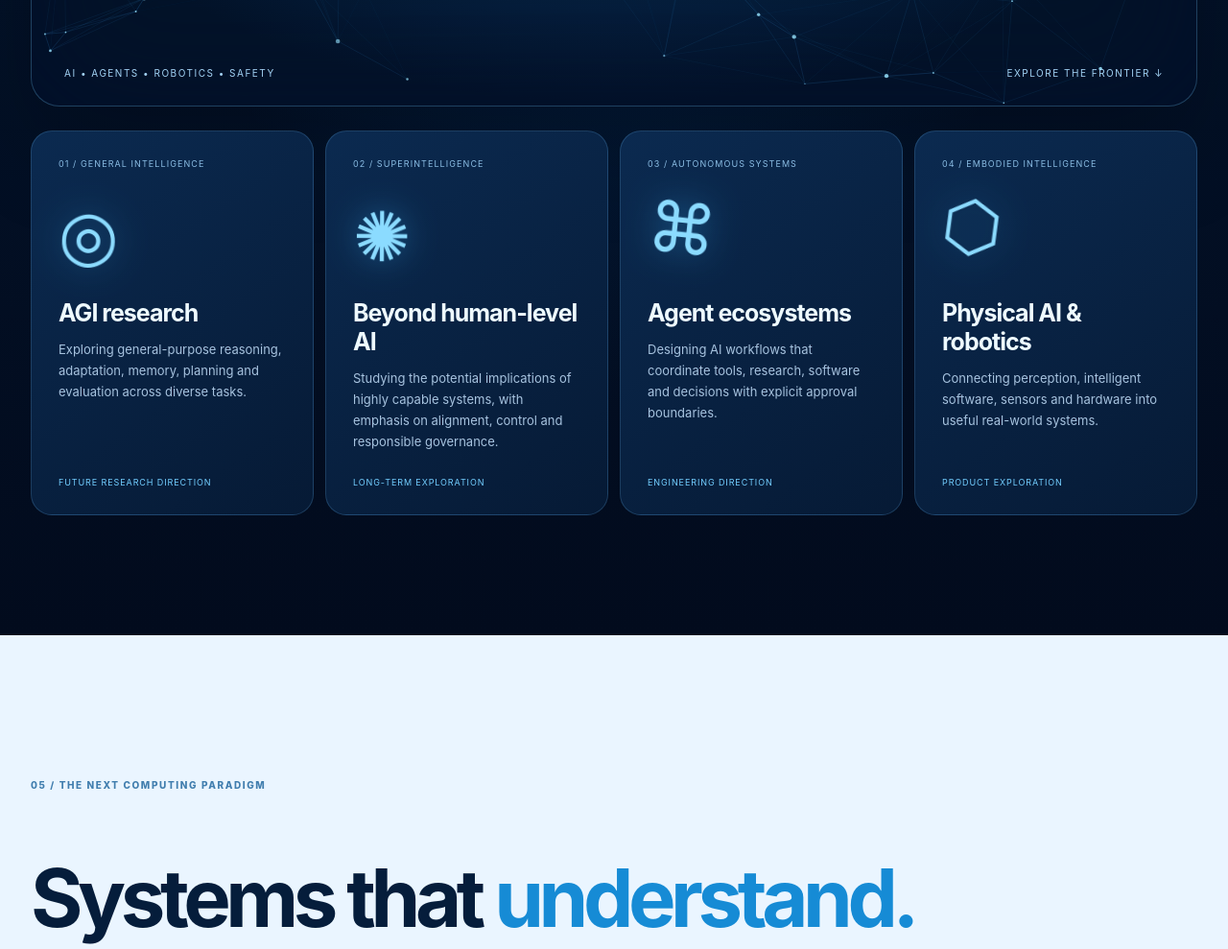
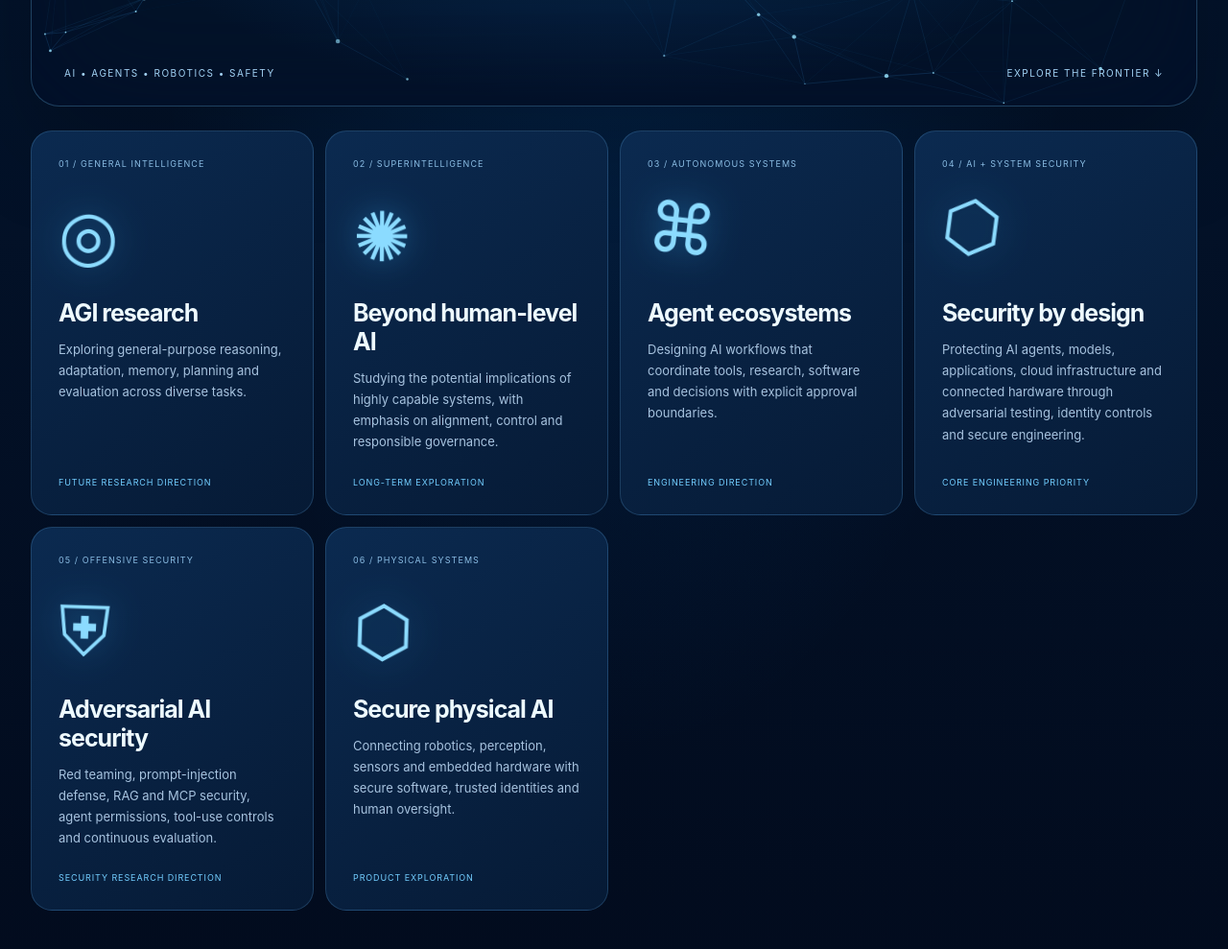
Before and after one commit to muneebch2000/esnexus-website, a website: page index.html in a window 1280 px wide. Shown: the part 4760-5749 px from the top of the page at 96% size. Drawn offline with Linux system fonts and the light colour scheme; animation ran at ten frames a second.

Commit message:
Expand intelligence frontier with AI cybersecurity, red teaming and secure robotics

```diff
--- a/index.html
+++ b/index.html
@@ -15,8 +15,8 @@
 <article class="frontier-card reveal"><div class="frontier-index">01 / GENERAL INTELLIGENCE</div><div class="frontier-symbol">◎</div><h3>AGI research</h3><p>Exploring general-purpose reasoning, adaptation, memory, planning and evaluation across diverse tasks.</p><span class="frontier-tag">FUTURE RESEARCH DIRECTION</span></article>
 <article class="frontier-card reveal"><div class="frontier-index">02 / SUPERINTELLIGENCE</div><div class="frontier-symbol">✺</div><h3>Beyond human-level AI</h3><p>Studying the potential implications of highly capable systems, with emphasis on alignment, control and responsible governance.</p><span class="frontier-tag">LONG-TERM EXPLORATION</span></article>
 <article class="frontier-card reveal"><div class="frontier-index">03 / AUTONOMOUS SYSTEMS</div><div class="frontier-symbol">⌘</div><h3>Agent ecosystems</h3><p>Designing AI workflows that coordinate tools, research, software and decisions with explicit approval boundaries.</p><span class="frontier-tag">ENGINEERING DIRECTION</span></article>
-<article class="frontier-card reveal"><div class="frontier-index">04 / EMBODIED INTELLIGENCE</div><div class="frontier-symbol">⬡</div><h3>Physical AI & robotics</h3><p>Connecting perception, intelligent software, sensors and hardware into useful real-world systems.</p><span class="frontier-tag">PRODUCT EXPLORATION</span></article>
-</div></div></section>
+<article class="frontier-card reveal"><div class="frontier-index">04 / AI + SYSTEM SECURITY</div><div class="frontier-symbol">⬡</div><h3>Security by design</h3><p>Protecting AI agents, models, applications, cloud infrastructure and connected hardware through adversarial testing, identity controls and secure engineering.</p><span class="frontier-tag">CORE ENGINEERING PRIORITY</span></article>
+<article class="frontier-card reveal"><div class="frontier-index">05 / OFFENSIVE SECURITY</div><div class="frontier-symbol">⛨</div><h3>Adversarial AI security</h3><p>Red teaming, prompt-injection defense, RAG and MCP security, agent permissions, tool-use controls and continuous evaluation.</p><span class="frontier-tag">SECURITY RESEARCH DIRECTION</span></article><article class="frontier-card reveal"><div class="frontier-index">06 / PHYSICAL SYSTEMS</div><div class="frontier-symbol">⬡</div><h3>Secure physical AI</h3><p>Connecting robotics, perception, sensors and embedded hardware with secure software, trusted identities and human oversight.</p><span class="frontier-tag">PRODUCT EXPLORATION</span></article></div></div></section>
 <section class="intelligence-manifesto"><div class="container"><div class="eyebrow">05 / THE NEXT COMPUTING PARADIGM</div><div class="manifesto-lines reveal"><div>Systems that <em>understand.</em></div><div>Agents that <em>collaborate.</em></div><div>Machines that <em>perceive.</em></div><div>Intelligence we can <em>trust.</em></div></div><div class="manifesto-footer"><p>Our ambition spans software, infrastructure, security, intelligence and the physical world.</p><a href="research.html" class="btn primary">Explore our research ↗</a></div></div></section>
 <section class="section closing-section"><div class="container"><div class="eyebrow">WHAT'S NEXT STARTS HERE</div><h2>Let's build something<br><span class="acid">extraordinary.</span></h2><p>Explore what ESNEXUS is building or start a conversation about your next system.</p><div class="cta-row"><a class="btn primary" href="contact.html">Get in touch ↗</a><a class="btn" href="research.html">Explore research ↗</a></div></div></section>
 </main>
```
